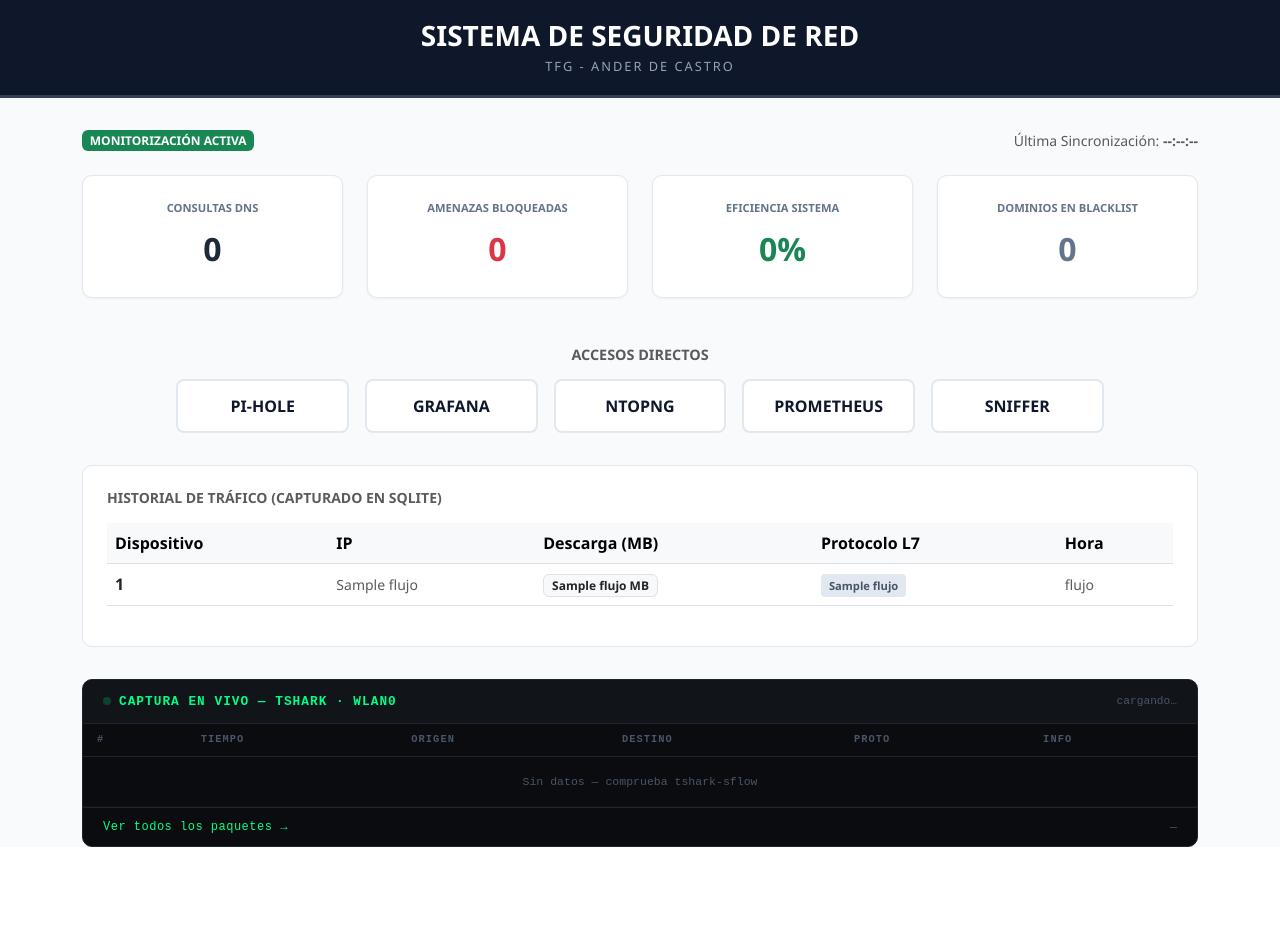
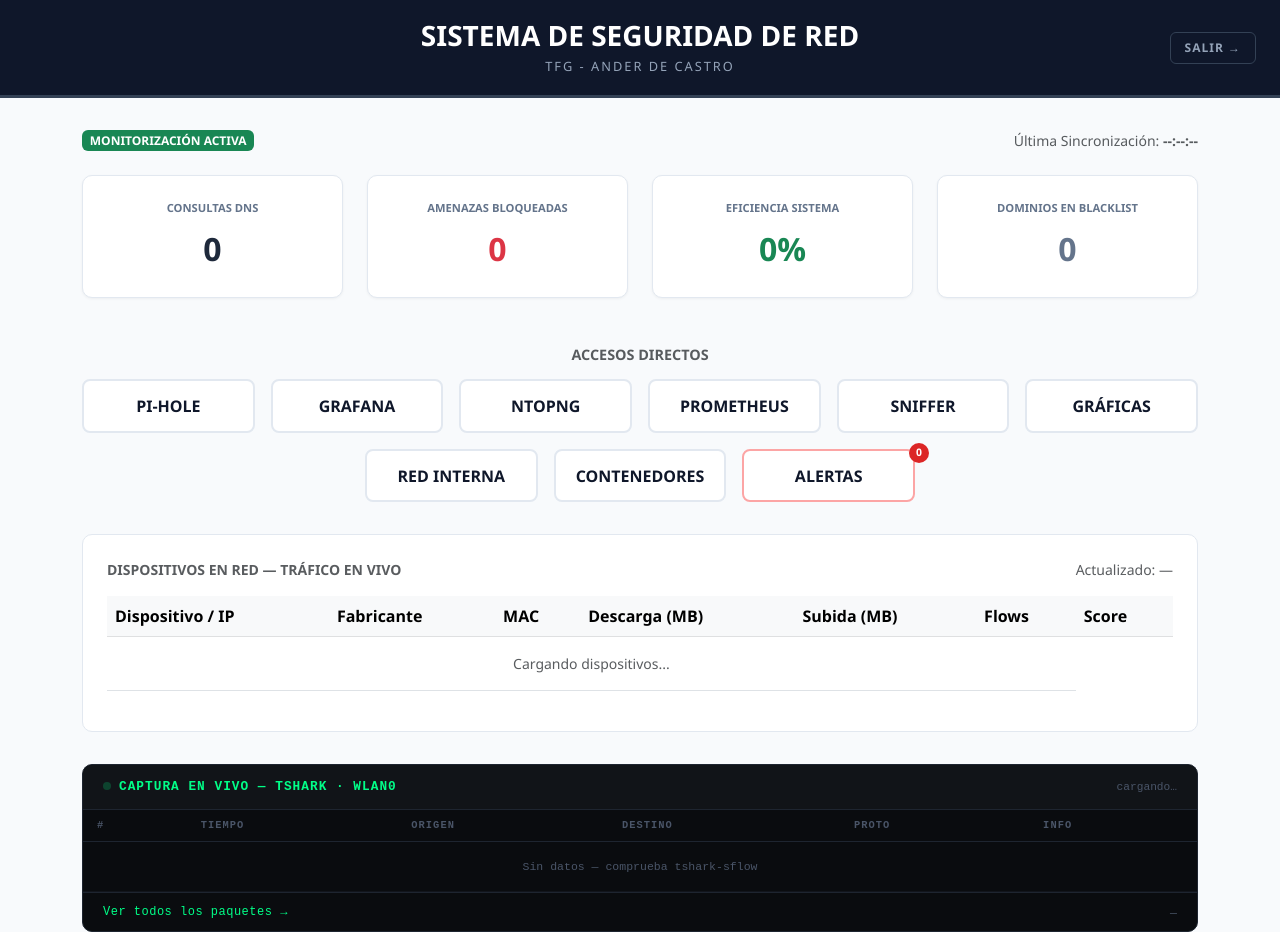
Before and after one commit to aanderdc/TFG_deCastro-Ander, a Flask app: template dashboard/templates/index.html in a window 1280 px wide. Before the commit the page ends 847 px from the top, so only its background shows below. Run offline with Flask 3, Linux system fonts and the light colour scheme; the template is opened without the code that fills it: most values are stand-ins (such as "Sample title", 1, 10 or a date in 2020); some libraries are stand-ins or nearby versions.

Commit message:
Nav: añadir enlace a Contenedores en todos los templates

```diff
--- a/dashboard/templates/alertas.html
+++ b/dashboard/templates/alertas.html
@@ -98,6 +98,8 @@
     <a href="/sniffer" class="nav-btn">Sniffer</a>
     <a href="/graficas" class="nav-btn">Gráficas</a>
     <a href="/alertas" class="nav-btn" style="background:var(--primary-dark);color:white;">Alertas</a>
+    <a href="/lateral" class="nav-btn">Red Interna</a>
+    <a href="/contenedores" class="nav-btn">Contenedores</a>
   </div>
 
   <!-- STATS -->
@@ -138,6 +140,7 @@
         </span>
         <span class="text-muted small ms-2" id="last-refresh">—</span>
       </div>
+      <a href="/api/alertas/export/csv" class="btn btn-sm btn-outline-success me-1">⬇ Exportar CSV</a>
       <button onclick="limpiarAlertas()" class="btn btn-sm btn-outline-danger">
         Limpiar todas
       </button>
--- a/dashboard/templates/graficas.html
+++ b/dashboard/templates/graficas.html
@@ -109,6 +109,8 @@
     <a href="/sniffer" class="nav-btn">Sniffer</a>
     <a href="/graficas" class="nav-btn" style="background:var(--primary-dark);color:white;">Gráficas</a>
     <a href="/alertas" class="nav-btn">Alertas</a>
+    <a href="/lateral" class="nav-btn">Red Interna</a>
+    <a href="/contenedores" class="nav-btn">Contenedores</a>
   </div>
 
   <!-- SELECTOR RANGO -->
--- a/dashboard/templates/index.html
+++ b/dashboard/templates/index.html
@@ -1,6 +1,7 @@
 <!DOCTYPE html>
 <html lang="es">
 <head>
+    <link rel="icon" type="image/x-icon" href="/static/favicon.ico">
     <meta charset="UTF-8">
     <meta name="viewport" content="width=device-width, initial-scale=1.0">
     <title>S.I.E.M. - Ander de Castro</title>
@@ -208,11 +209,19 @@
 </head>
 <body>
 
-<div class="header-bar text-center">
+<div class="header-bar text-center" style="position:relative;">
     <div class="container">
         <h3 class="mb-1 fw-bold">SISTEMA DE SEGURIDAD DE RED</h3>
         <p class="mb-0 text-uppercase" style="font-size: 0.8rem; color: #94a3b8; letter-spacing: 2px;">TFG - Ander de Castro</p>
     </div>
+    <a href="/logout" style="position:absolute;top:50%;right:24px;transform:translateY(-50%);
+        color:#94a3b8;font-size:0.75rem;font-weight:600;text-decoration:none;
+        border:1px solid #334155;padding:6px 14px;border-radius:6px;
+        text-transform:uppercase;letter-spacing:1px;transition:all 0.2s;"
+        onmouseover="this.style.color='#fff';this.style.borderColor='#ef4444'"
+        onmouseout="this.style.color='#94a3b8';this.style.borderColor='#334155'">
+        Salir →
+    </a>
 </div>
 
 <div class="container">
@@ -252,37 +261,45 @@
     <!-- ACCESOS DIRECTOS -->
     <h5 class="text-center mt-5 mb-3 text-muted fw-bold text-uppercase" style="font-size: 0.9rem;">Accesos Directos</h5>
     <div class="row g-3 justify-content-center">
-        <div class="col-md-2"><a href="http://192.168.1.147/admin" target="_blank" class="nav-btn">PI-HOLE</a></div>
-        <div class="col-md-2"><a href="http://192.168.1.147:3000" target="_blank" class="nav-btn">GRAFANA</a></div>
-        <div class="col-md-2"><a href="http://192.168.1.147:3001" target="_blank" class="nav-btn">NTOPNG</a></div>
-        <div class="col-md-2"><a href="http://192.168.1.147:9090" target="_blank" class="nav-btn">PROMETHEUS</a></div>
+        <div class="col-md-2"><a href="http://{{ raspberry_ip }}/admin" target="_blank" class="nav-btn">PI-HOLE</a></div>
+        <div class="col-md-2"><a href="http://{{ raspberry_ip }}:3000" target="_blank" class="nav-btn">GRAFANA</a></div>
+        <div class="col-md-2"><a href="http://{{ raspberry_ip }}:3001" target="_blank" class="nav-btn">NTOPNG</a></div>
+        <div class="col-md-2"><a href="http://{{ raspberry_ip }}:9090" target="_blank" class="nav-btn">PROMETHEUS</a></div>
         <div class="col-md-2"><a href="/sniffer" class="nav-btn">SNIFFER</a></div>
+        <div class="col-md-2"><a href="/graficas" class="nav-btn">GRÁFICAS</a></div>
+        <div class="col-md-2"><a href="/lateral" class="nav-btn">RED INTERNA</a></div>
+        <div class="col-md-2"><a href="/contenedores" class="nav-btn">CONTENEDORES</a></div>
+        <div class="col-md-2" style="position:relative;">
+          <a href="/alertas" class="nav-btn" style="border-color:#fca5a5;">ALERTAS</a>
+          <span id="alertas-badge" style="display:none;position:absolute;top:-6px;right:-6px;
+            background:#dc2626;color:white;border-radius:50%;width:20px;height:20px;
+            font-size:0.65rem;font-weight:700;display:flex;align-items:center;justify-content:center;">
+            0
+          </span>
+        </div>
     </div>
 
     <!-- TABLA TRAFICO SQLITE -->
     <div class="table-container">
-        <h6 class="fw-bold mb-3 text-uppercase small text-muted">Historial de Tráfico (Capturado en SQLite)</h6>
+        <div class="d-flex justify-content-between align-items-center mb-3">
+            <h6 class="fw-bold mb-0 text-uppercase small text-muted">Dispositivos en Red — Tráfico en Vivo</h6>
+            <span class="text-muted small">Actualizado: <span id="hosts-refresh">—</span></span>
+        </div>
         <div class="table-responsive">
-            <table class="table align-middle">
+            <table class="table align-middle" id="hosts-table">
                 <thead class="table-light">
                     <tr>
-                        <th>Dispositivo</th>
-                        <th>IP</th>
+                        <th>Dispositivo / IP</th>
+                        <th>Fabricante</th>
+                        <th>MAC</th>
                         <th>Descarga (MB)</th>
-                        <th>Protocolo L7</th>
-                        <th>Hora</th>
+                        <th>Subida (MB)</th>
+                        <th>Flows</th>
+                        <th>Score</th>
                     </tr>
                 </thead>
-                <tbody>
-                    {% for f in flujos %}
-                    <tr>
-                        <td class="fw-bold">{{ f[0] }}</td>
-                        <td class="text-muted small">{{ f[1] }}</td>
-                        <td><span class="badge bg-light text-dark border">{{ f[2] }} MB</span></td>
-                        <td><span class="badge-proto">{{ f[3] }}</span></td>
-                        <td class="text-muted small">{{ f[4].split(' ')[1] }}</td>
-                    </tr>
-                    {% endfor %}
+                <tbody id="hosts-tbody">
+                    <tr><td colspan="6" class="text-center text-muted small py-3">Cargando dispositivos...</td></tr>
                 </tbody>
             </table>
         </div>
@@ -337,6 +354,59 @@
 
     setInterval(updateData, 5000);
     updateData();
+    // --- Hosts table refresh ---
+    async function updateHosts() {
+        try {
+            const r = await fetch('/api/hosts');
+            const d = await r.json();
+            if (!d.ok) return;
+
+            const tbody = document.getElementById('hosts-tbody');
+            tbody.innerHTML = d.hosts.map(h => {
+                const score = h.score > 50
+                    ? `<span class="badge bg-danger">${h.score}</span>`
+                    : h.score > 0
+                        ? `<span class="badge bg-warning text-dark">${h.score}</span>`
+                        : `<span class="badge bg-light text-dark border">${h.score}</span>`;
+                const fabricante = h.fabricante && h.fabricante !== 'Desconocido'
+                    ? `<span class="badge bg-light text-dark border">${h.fabricante}</span>`
+                    : `<span class="text-muted small">—</span>`;
+                return `<tr>
+                    <td class="fw-bold">${h.name}<br><span class="text-muted small">${h.ip}</span></td>
+                    <td>${fabricante}</td>
+                    <td class="text-muted small">${h.mac}</td>
+                    <td><span class="badge bg-light text-dark border">↓ ${h.rcvd_mb} MB</span></td>
+                    <td><span class="badge bg-light text-dark border">↑ ${h.sent_mb} MB</span></td>
+                    <td class="text-muted small">${h.flows}</td>
+                    <td>${score}</td>
+                </tr>`;
+            }).join('');
+
+            document.getElementById('hosts-refresh').textContent = new Date().toLocaleTimeString('es-ES');
+        } catch(e) { console.log('Error hosts:', e); }
+    }
+
+    setInterval(updateHosts, 15000);
+    updateHosts();
+
+    // --- Alertas badge ---
+    async function updateAlertasBadge() {
+        try {
+            const r = await fetch('/api/alertas?n=1');
+            const d = await r.json();
+            if (!d.ok) return;
+            const badge = document.getElementById('alertas-badge');
+            if (d.no_leidas > 0) {
+                badge.style.display = 'flex';
+                badge.textContent = d.no_leidas > 9 ? '9+' : d.no_leidas;
+            } else {
+                badge.style.display = 'none';
+            }
+        } catch(e) {}
+    }
+    setInterval(updateAlertasBadge, 30000);
+    updateAlertasBadge();
+
     setTimeout(() => { window.location.reload(); }, 120000);
 
     // --- Sniffer preview (últimos 15 paquetes) ---
--- a/dashboard/templates/lateral.html
+++ b/dashboard/templates/lateral.html
@@ -107,6 +107,7 @@
     <a href="/graficas" class="nav-btn">Gráficas</a>
     <a href="/alertas" class="nav-btn">Alertas</a>
     <a href="/lateral" class="nav-btn active">Red Interna</a>
+    <a href="/contenedores" class="nav-btn">Contenedores</a>
   </div>
 
   <!-- BANNER si hay escaneos detectados -->
--- a/dashboard/templates/sniffer.html
+++ b/dashboard/templates/sniffer.html
@@ -396,6 +396,8 @@
     <a href="/sniffer" class="active">Sniffer</a>
     <a href="/graficas">Gráficas</a>
     <a href="/alertas">Alertas</a>
+    <a href="/lateral">Red Interna</a>
+    <a href="/contenedores">Contenedores</a>
     <a href="/logout">Salir</a>
   </div>
 </nav>
```
